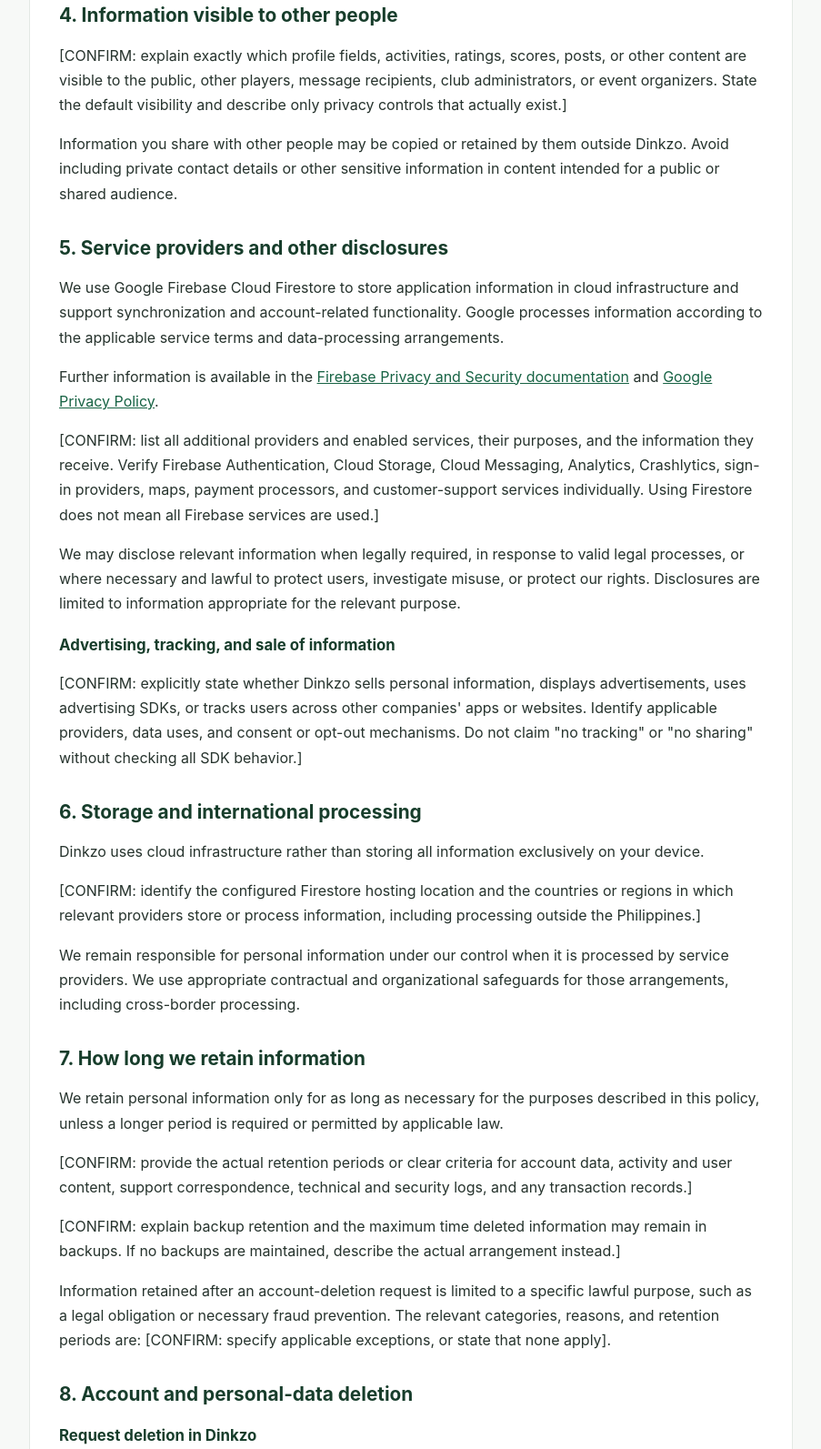
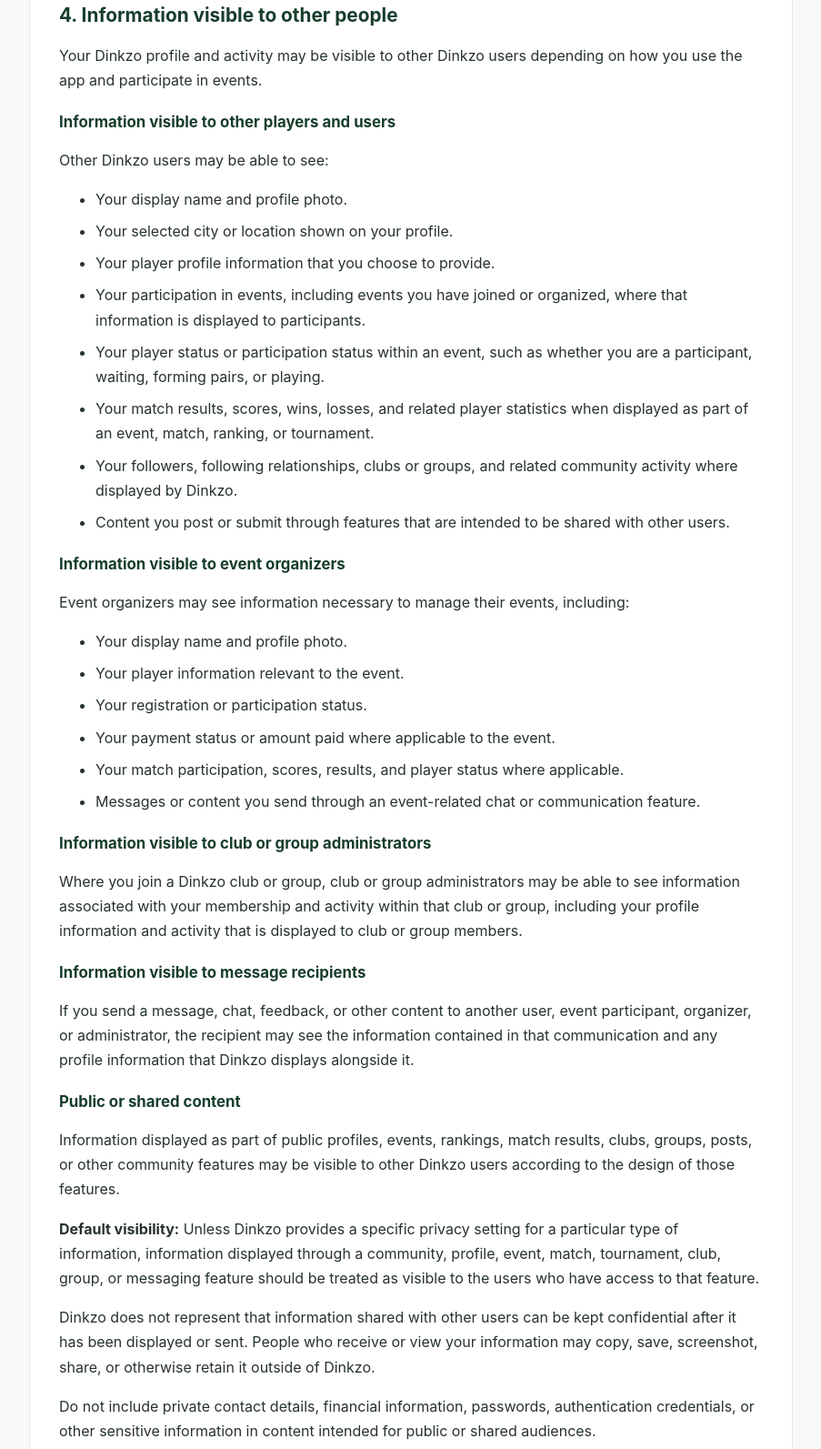
Before and after one commit to pixelnomadsgit/dinkzo-privacy, a plain HTML site: page index.html in a window 1280 px wide. Shown: the part 2048-3641 px from the top of the page at 91% size, without its empty margins (188-1091 px from the left). Drawn offline with Linux system fonts and the light colour scheme.

Commit message:
Update index.html

```diff
--- a/index.html
+++ b/index.html
@@ -231,20 +231,41 @@
   <section aria-labelledby="visibility">
     <h2 id="visibility">4. Information visible to other people</h2>
 
-    <p>
-      [CONFIRM: explain exactly which profile fields, activities,
-      ratings, scores, posts, or other content are visible to the
-      public, other players, message recipients, club administrators,
-      or event organizers. State the default visibility and describe
-      only privacy controls that actually exist.]
-    </p>
+    <p> Your Dinkzo profile and activity may be visible to other Dinkzo users depending on how you use the app and participate in events. </p>
 
-    <p>
-      Information you share with other people may be copied or
-      retained by them outside Dinkzo. Avoid including private
-      contact details or other sensitive information in content
-      intended for a public or shared audience.
-    </p>
+<h3>Information visible to other players and users</h3>
+
+<p>Other Dinkzo users may be able to see:</p>
+
+<ul> <li>Your display name and profile photo.</li> <li>Your selected city or location shown on your profile.</li> <li>Your player profile information that you choose to provide.</li> <li> Your participation in events, including events you have joined or organized, where that information is displayed to participants. </li> <li> Your player status or participation status within an event, such as whether you are a participant, waiting, forming pairs, or playing. </li> <li> Your match results, scores, wins, losses, and related player statistics when displayed as part of an event, match, ranking, or tournament. </li> <li> Your followers, following relationships, clubs or groups, and related community activity where displayed by Dinkzo. </li> <li> Content you post or submit through features that are intended to be shared with other users. </li> </ul>
+
+<h3>Information visible to event organizers</h3>
+
+<p>Event organizers may see information necessary to manage their events, including:</p>
+
+<ul> <li>Your display name and profile photo.</li> <li>Your player information relevant to the event.</li> <li>Your registration or participation status.</li> <li> Your payment status or amount paid where applicable to the event. </li> <li> Your match participation, scores, results, and player status where applicable. </li> <li> Messages or content you send through an event-related chat or communication feature. </li> </ul>
+
+<h3>Information visible to club or group administrators</h3>
+
+<p> Where you join a Dinkzo club or group, club or group administrators may be able to see information associated with your membership and activity within that club or group, including your profile information and activity that is displayed to club or group members. </p>
+
+<h3>Information visible to message recipients</h3>
+
+<p> If you send a message, chat, feedback, or other content to another user, event participant, organizer, or administrator, the recipient may see the information contained in that communication and any profile information that Dinkzo displays alongside it. </p>
+
+<h3>Public or shared content</h3>
+
+<p> Information displayed as part of public profiles, events, rankings, match results, clubs, groups, posts, or other community features may be visible to other Dinkzo users according to the design of those features. </p>
+
+<p> <strong>Default visibility:</strong> Unless Dinkzo provides a specific privacy setting for a particular type of information, information displayed through a community, profile, event, match, tournament, club, group, or messaging feature should be treated as visible to the users who have access to that feature. </p>
+
+<p> Dinkzo does not represent that information shared with other users can be kept confidential after it has been displayed or sent. People who receive or view your information may copy, save, screenshot, share, or otherwise retain it outside of Dinkzo. </p>
+
+<p> Do not include private contact details, financial information, passwords, authentication credentials, or other sensitive information in content intended for public or shared audiences. </p>
+
+<h3>Privacy Controls</h3>
+
+<p> Dinkzo only describes privacy controls that are actually available within the app. If a specific profile field, activity, score, post, event participation record, or other information does not have a privacy or visibility control in the app, it may be displayed according to the relevant Dinkzo feature's default visibility. </p>
   </section>
 
   <section aria-labelledby="sharing">
```
